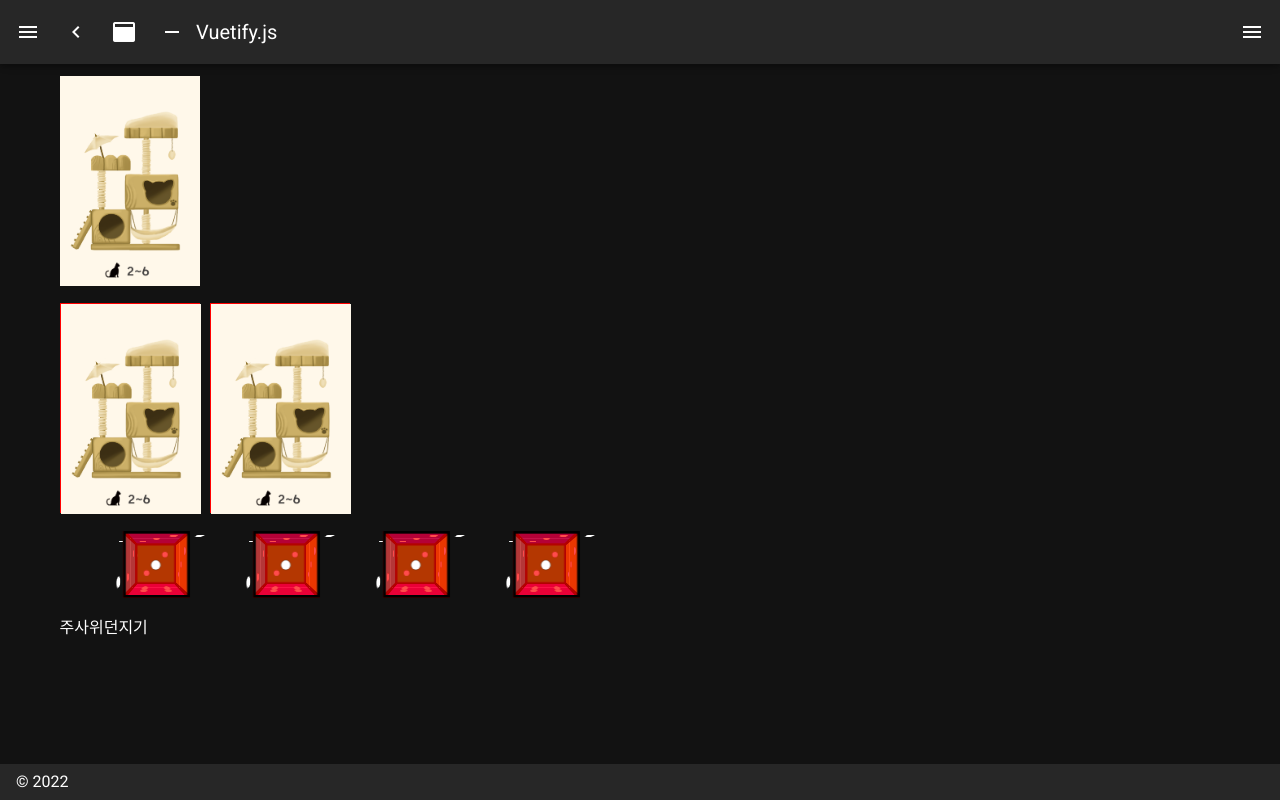
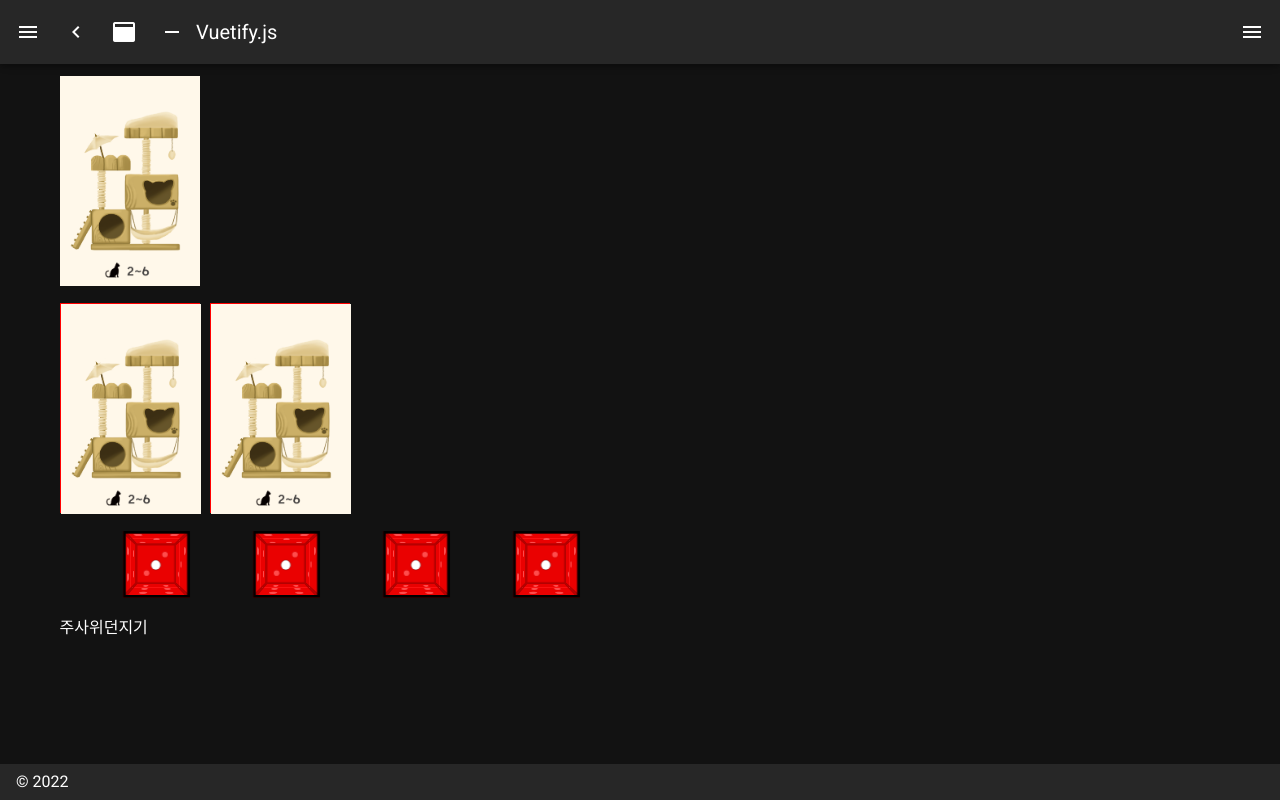
Before and after one commit to jjamtiger3/cat-close-vue, a Nuxt app: page / in a window 1280 px wide. Built offline with nearby package versions, Linux system fonts and the light colour scheme.

Commit message:
주사위 스타일 수정

```diff
--- a/assets/css/dice-style.css
+++ b/assets/css/dice-style.css
@@ -16,33 +16,33 @@
 
 @keyframes diceFront {
   100% {
-    transform: translateZ(-100px) rotateX(360deg) rotateY(360deg);
+    transform: translateZ(-25px) rotateX(360deg) rotateY(360deg);
   }
 }
 
 @keyframes diceRight {
   100% {
-    transform: translateZ(-100px) rotateX(360deg) rotateY(270deg);
+    transform: translateZ(-25px) rotateX(360deg) rotateY(270deg);
   }
 }
 @keyframes diceBack {
   100% {
-    transform: translateZ(-100px) rotateX(360deg) rotateY(180deg);
+    transform: translateZ(-25px) rotateX(360deg) rotateY(180deg);
   }
 }
 @keyframes diceLeft {
   100% {
-    transform: translateZ(-100px) rotateX(360deg) rotateY(450deg);
+    transform: translateZ(-25px) rotateX(360deg) rotateY(450deg);
   }
 }
 @keyframes diceTop {
   100% {
-    transform: translateZ(-100px) rotateX(270deg) rotateY(360deg);
+    transform: translateZ(-25px) rotateX(270deg) rotateY(360deg);
   }
 }
 @keyframes diceBottom {
   100% {
-    transform: translateZ(-100px) rotateX(450deg) rotateY(360deg);
+    transform: translateZ(-25px) rotateX(450deg) rotateY(360deg);
   }
 }
 
@@ -93,23 +93,25 @@
   transform: rotateY(0deg) translateZ(25px);
 }
 .cube__face--right  {
-  background: hsla(60, 100%, 50%, 0.7);
+  background: hsla(0, 100%, 50%, 0.7);
   transform: rotateY( 90deg) translateZ(25px);
 }
 .cube__face--back   {
-  background: hsla(120, 100%, 50%, 0.7);
+  background: hsla(0, 100%, 50%, 0.7);
   transform: rotateY(180deg) translateZ(25px);
 }
 .cube__face--left   {
-  background: hsla(180, 100%, 50%, 0.7);
+  background: hsla(0, 100%, 50%, 0.7);
   transform: rotateY(-90deg) translateZ(25px);
+  display: block;
 }
 .cube__face--top    {
-  background: hsla(240, 100%, 50%, 0.7);
+  background: hsla(0, 100%, 50%, 0.7);
   transform: rotateX(90deg) translateZ(25px);
+  display: block;
 }
 .cube__face--bottom {
-  background: hsla(300, 100%, 50%, 0.7);
+  background: hsla(0, 100%, 50%, 0.7);
   transform: rotateX(-90deg) translateZ(25px);
 }
 
@@ -158,25 +160,29 @@
 
 .align-self-center {
     -ms-flex-item-align: center!important;
-    align-self: center!important
+    align-self: center!important;
 }
 
 .w-50 {
-    width: 50%!important
+    width: 50%!important;
 }
 
 .w-100 {
-    width: 100%!important
+    width: 100%!important;
 }
 
 .m-2 {
-    margin: .5rem!important
+    margin: .5rem!important;
+}
+
+.m-2.half {
+  margin: .25rem!important;
 }
 
 .m-auto {
-    margin: auto!important
+    margin: 3px auto!important;
 }
 
 .mr-auto {
-    margin-right: auto!important
+    margin-right: auto!important;
 }
--- a/components/CatDice.vue
+++ b/components/CatDice.vue
@@ -25,15 +25,15 @@
         </div>
         <div class="cube__face cube__face--top">
             <div class="w-100 align-self-start d-flex justify-content-between">
-                <span class="dot dot-1 m-2"></span>
-                <span class="dot dot-2 m-2"></span>
+                <span class="dot dot-1 m-2 half"></span>
+                <span class="dot dot-2 m-2 half"></span>
             </div>
             <div class="w-100 align-self-center d-flex justify-content-center">
-                <span class="dot"></span>
+                <span class="dot m-2 half"></span>
             </div>
             <div class="w-100 align-self-end d-flex justify-content-between">
-                <span class="dot m-2"></span>
-                <span class="dot m-2"></span>
+                <span class="dot m-2 half"></span>
+                <span class="dot m-2 half"></span>
             </div>
         </div>
         <div class="cube__face cube__face--bottom">
--- a/pages/index.vue
+++ b/pages/index.vue
@@ -75,6 +75,7 @@ export default {
         const dice = this.$refs[i];
         dice.throwDice();
       }
+      this.setCardIsExist(false);
     },
     _setNumberList() {
       this.numberList = [
```
